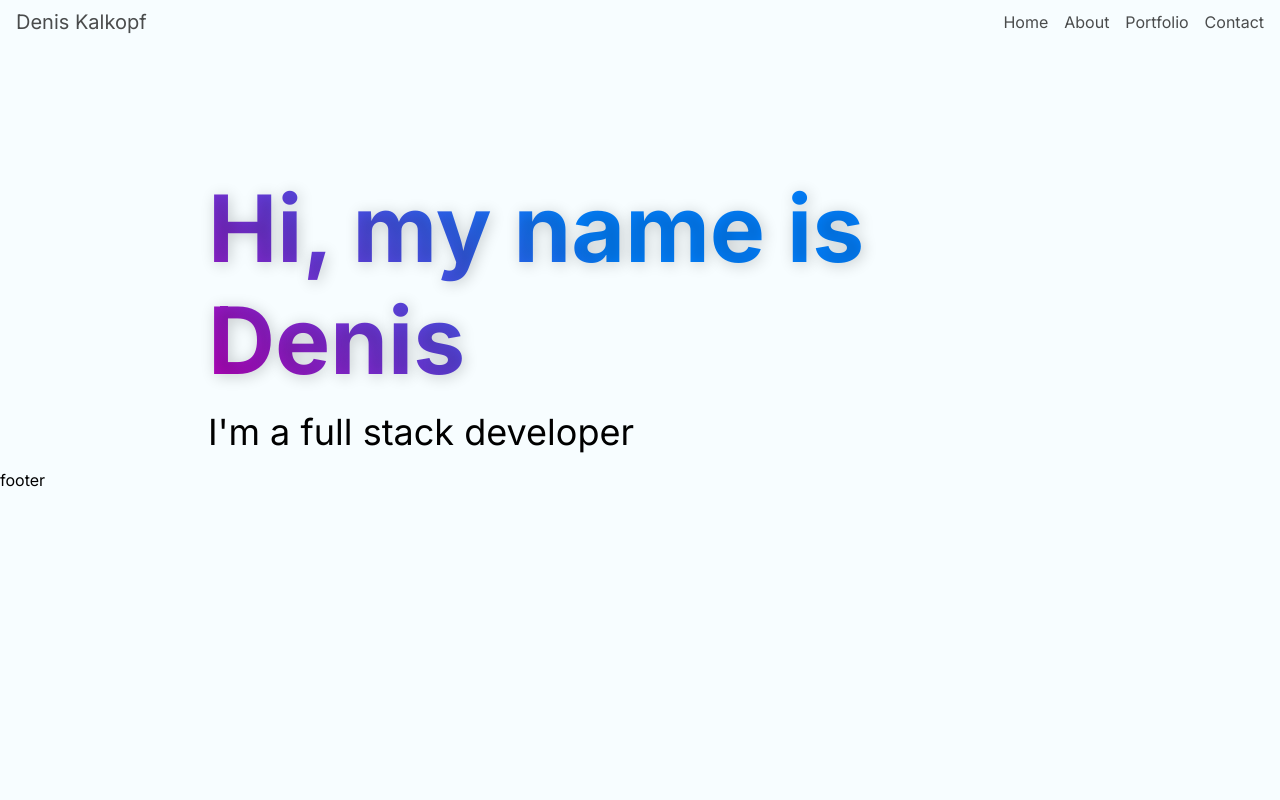
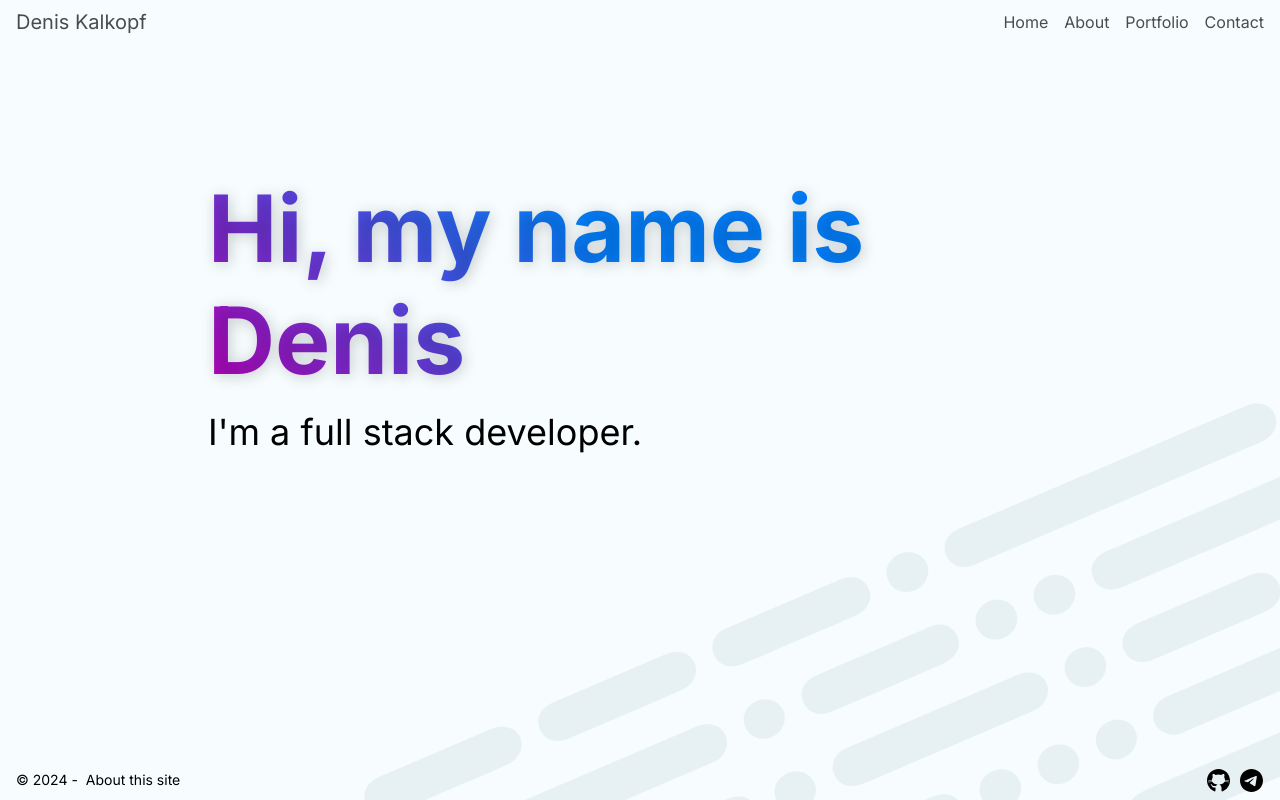
Before and after one commit to DenisJet/myportfolio_2.0, a Next.js app: page / in a window 1280 px wide. Built offline with nearby package versions, Linux system fonts and the light colour scheme.

Commit message:
add footer

```diff
--- /dev/null
+++ b/src/app/about-this-site/page.jsx
@@ -0,0 +1,3 @@
+export default function AboutThisSite() {
+  return <main className=''>About this site</main>;
+}
--- /dev/null
+++ b/src/app/components/Footer/Footer.jsx
@@ -0,0 +1,44 @@
+import Link from 'next/link';
+import MobileMenu from '../MobileMenu/MobileMenu';
+
+export default function Footer() {
+  return (
+    <footer className='flex mx-auto justify-center items-center sm:justify-between h-[40px] p-4 sm:flex-row flex-col-reverse w-full'>
+      <div className='flex space-x-2 md:mb-0 mb-2 text-sm'>
+        <span>© 2024 - </span>
+        <Link className='text-black' href='/about-this-site'>
+          About this site
+        </Link>
+      </div>
+      <div className='flex space-x-2 md:mb-0 mb-2'>
+        <span className='w-[25px] h-[25px]'>
+          <Link href='https://github.com/DenisJet' target='_blank'>
+            <svg
+              className='hover:fill-green-700'
+              xmlns='http://www.w3.org/2000/svg'
+              viewBox='0 0 50 50'
+              width='25px'
+              height='25px'
+            >
+              {' '}
+              <path d='M17.791,46.836C18.502,46.53,19,45.823,19,45v-5.4c0-0.197,0.016-0.402,0.041-0.61C19.027,38.994,19.014,38.997,19,39 c0,0-3,0-3.6,0c-1.5,0-2.8-0.6-3.4-1.8c-0.7-1.3-1-3.5-2.8-4.7C8.9,32.3,9.1,32,9.7,32c0.6,0.1,1.9,0.9,2.7,2c0.9,1.1,1.8,2,3.4,2 c2.487,0,3.82-0.125,4.622-0.555C21.356,34.056,22.649,33,24,33v-0.025c-5.668-0.182-9.289-2.066-10.975-4.975 c-3.665,0.042-6.856,0.405-8.677,0.707c-0.058-0.327-0.108-0.656-0.151-0.987c1.797-0.296,4.843-0.647,8.345-0.714 c-0.112-0.276-0.209-0.559-0.291-0.849c-3.511-0.178-6.541-0.039-8.187,0.097c-0.02-0.332-0.047-0.663-0.051-0.999 c1.649-0.135,4.597-0.27,8.018-0.111c-0.079-0.5-0.13-1.011-0.13-1.543c0-1.7,0.6-3.5,1.7-5c-0.5-1.7-1.2-5.3,0.2-6.6 c2.7,0,4.6,1.3,5.5,2.1C21,13.4,22.9,13,25,13s4,0.4,5.6,1.1c0.9-0.8,2.8-2.1,5.5-2.1c1.5,1.4,0.7,5,0.2,6.6c1.1,1.5,1.7,3.2,1.6,5 c0,0.484-0.045,0.951-0.11,1.409c3.499-0.172,6.527-0.034,8.204,0.102c-0.002,0.337-0.033,0.666-0.051,0.999 c-1.671-0.138-4.775-0.28-8.359-0.089c-0.089,0.336-0.197,0.663-0.325,0.98c3.546,0.046,6.665,0.389,8.548,0.689 c-0.043,0.332-0.093,0.661-0.151,0.987c-1.912-0.306-5.171-0.664-8.879-0.682C35.112,30.873,31.557,32.75,26,32.969V33 c2.6,0,5,3.9,5,6.6V45c0,0.823,0.498,1.53,1.209,1.836C41.37,43.804,48,35.164,48,25C48,12.318,37.683,2,25,2S2,12.318,2,25 C2,35.164,8.63,43.804,17.791,46.836z' />
+            </svg>
+          </Link>
+        </span>
+        <span className='w-[25px] h-[25px]'>
+          <Link href='https://t.me/DenisKalkopf' target='_blank'>
+            <svg
+              className='hover:fill-sky-600'
+              xmlns='http://www.w3.org/2000/svg'
+              viewBox='0 0 50 50'
+              width='25px'
+              height='25px'
+            >
+              <path d='M25,2c12.703,0,23,10.297,23,23S37.703,48,25,48S2,37.703,2,25S12.297,2,25,2z M32.934,34.375	c0.423-1.298,2.405-14.234,2.65-16.783c0.074-0.772-0.17-1.285-0.648-1.514c-0.578-0.278-1.434-0.139-2.427,0.219	c-1.362,0.491-18.774,7.884-19.78,8.312c-0.954,0.405-1.856,0.847-1.856,1.487c0,0.45,0.267,0.703,1.003,0.966	c0.766,0.273,2.695,0.858,3.834,1.172c1.097,0.303,2.346,0.04,3.046-0.395c0.742-0.461,9.305-6.191,9.92-6.693	c0.614-0.502,1.104,0.141,0.602,0.644c-0.502,0.502-6.38,6.207-7.155,6.997c-0.941,0.959-0.273,1.953,0.358,2.351	c0.721,0.454,5.906,3.932,6.687,4.49c0.781,0.558,1.573,0.811,2.298,0.811C32.191,36.439,32.573,35.484,32.934,34.375z' />
+            </svg>
+          </Link>
+        </span>
+      </div>
+    </footer>
+  );
+}
--- a/src/app/components/MobileMenu/MobileMenu.tsx
+++ b/src/app/components/MobileMenu/MobileMenu.tsx
@@ -30,9 +30,9 @@ export default function MobileMenu(): JSX.Element {
           <button onClick={() => setOpen(false)} type='button' title='Close' className='absolute top-2 right-4 '>
             <svg xmlns='http://www.w3.org/2000/svg' viewBox='0 0 24 24' fill='currentColor' className='w-6 h-6'>
               <path
-                fill-rule='evenodd'
+                fillRule='evenodd'
                 d='M5.47 5.47a.75.75 0 011.06 0L12 10.94l5.47-5.47a.75.75 0 111.06 1.06L13.06 12l5.47 5.47a.75.75 0 11-1.06 1.06L12 13.06l-5.47 5.47a.75.75 0 01-1.06-1.06L10.94 12 5.47 6.53a.75.75 0 010-1.06z'
-                clip-rule='evenodd'
+                clipRule='evenodd'
               ></path>
             </svg>
           </button>
@@ -41,9 +41,9 @@ export default function MobileMenu(): JSX.Element {
         <button title='Open' type='button' onClick={() => setOpen(true)}>
           <svg xmlns='http://www.w3.org/2000/svg' viewBox='0 0 24 24' fill='currentColor' className='w-6 h-6'>
             <path
-              fill-rule='evenodd'
+              fillRule='evenodd'
               d='M3 6.75A.75.75 0 013.75 6h16.5a.75.75 0 010 1.5H3.75A.75.75 0 013 6.75zM3 12a.75.75 0 01.75-.75h16.5a.75.75 0 010 1.5H3.75A.75.75 0 013 12zm0 5.25a.75.75 0 01.75-.75h16.5a.75.75 0 010 1.5H3.75a.75.75 0 01-.75-.75z'
-              clip-rule='evenodd'
+              clipRule='evenodd'
             ></path>
           </svg>
         </button>
--- a/src/app/components/index.ts
+++ b/src/app/components/index.ts
@@ -1,2 +1,3 @@
 export * from './Header/Header';
+export * from './Footer/Footer';
 export * from './MobileMenu/MobileMenu';
--- a/src/app/globals.css
+++ b/src/app/globals.css
@@ -3,16 +3,26 @@
 @tailwind utilities;
 
 :root {
-  --black: 0, 0, 0;
+  --black: #111;
   --light-bg: #f7fdff;
   --purple: #bc00bc;
   --blue: #0381ff;
 }
+html {
+  height: 100%;
+}
 
 body {
+  min-height: 100%;
+  display: grid;
+  grid-template-rows: auto 1fr auto;
   color: rgb(var(--black));
   background: var(--light-bg);
+  background-image: url('/bg.png');
+  background-position: 100% 100%;
+  background-repeat: no-repeat;
 }
+
 
 @layer utilities {
   .text-balance {
--- a/src/app/layout.tsx
+++ b/src/app/layout.tsx
@@ -2,6 +2,7 @@ import type { Metadata } from 'next';
 import { Inter } from 'next/font/google';
 import './globals.css';
 import Header from './components/Header/Header';
+import Footer from './components/Footer/Footer';
 
 const inter = Inter({ subsets: ['latin'] });
 
@@ -20,7 +21,7 @@ export default function RootLayout({
       <body className={inter.className}>
         <Header />
         {children}
-        <footer>footer</footer>
+        <Footer />
       </body>
     </html>
   );
--- a/src/app/page.tsx
+++ b/src/app/page.tsx
@@ -2,12 +2,12 @@ import Image from 'next/image';
 
 export default function Home() {
   return (
-    <main className=''>
-      <div className='container main p-4 mx-auto max-w-4xl home-container w-full flex flex-col'>
+    <main>
+      <div className='container p-4 mx-auto max-w-4xl home-container w-full flex flex-col'>
         <div className='text-[5.8rem] font-bold mb-4 leading-[5.5rem] md:leading-[6.4rem] xl:leading-[7rem] mt-8 sm:mt-28 gradient'>
           Hi, my name is Denis
         </div>
-        <div className='text-4xl'>I'm a full stack developer</div>
+        <div className='text-4xl'>I'm a full stack developer.</div>
       </div>
     </main>
   );
```
Also changed, not shown: public/bg.png (added), 1 other file (tests, documents, lock files or other folders).
